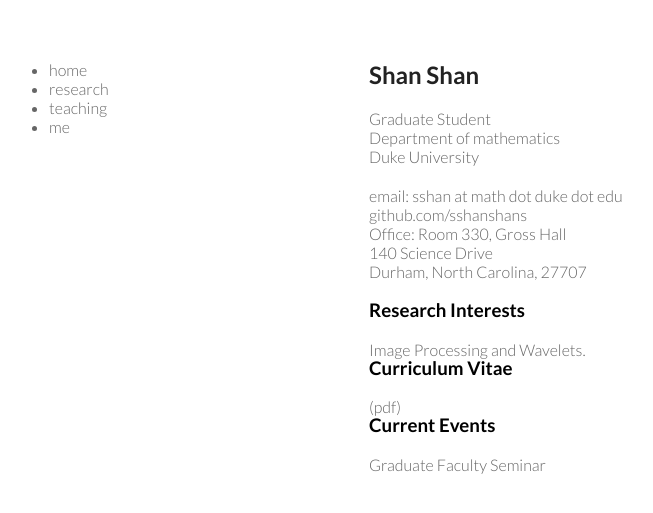
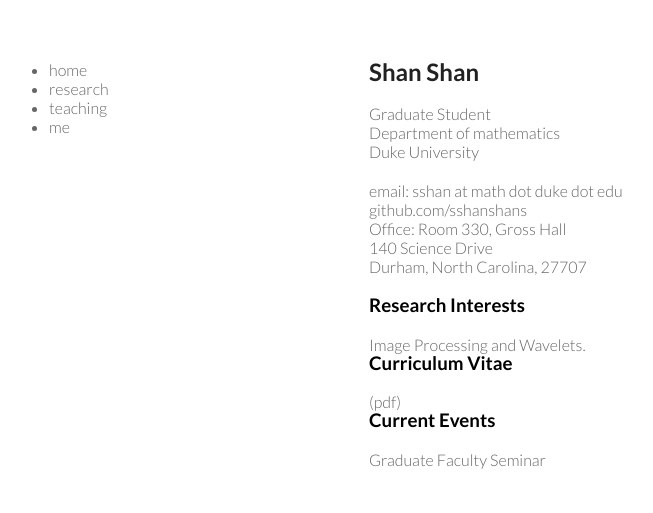
Before and after one commit to sshanshans/sshanshans.github.io, a Jekyll site: the page built from index.html, in a window 1280 px wide. Shown: the top 513 px of the page, without its empty margins (201-854 px from the left). Built offline with Jekyll 4.4.1, drawn with Linux system fonts in a browser that asks for light colours.

Commit message:
Update main.css

```diff
--- a/css/main.css
+++ b/css/main.css
@@ -27,7 +27,7 @@
 h1, h2, h3, h4, h5, h6 {
   color:#222;
   margin:0 0 20px;
-
+  line-height: 1;
 }
 
 p, ul, ol, table, pre, dl {
@@ -42,9 +42,6 @@
   color:#000;
 }
 
-h3 {
-    line-height: 1;
-}
 
 .wrapper {
   width:860px;
```
